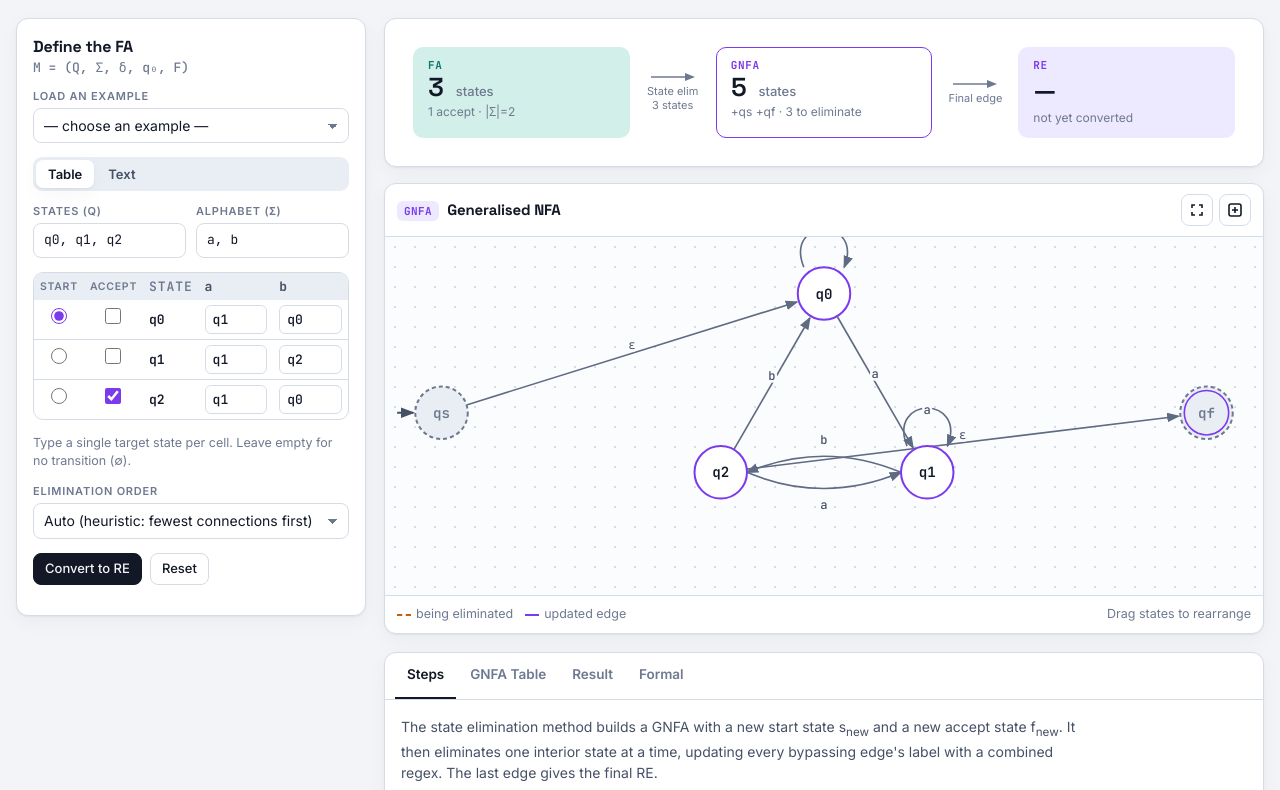
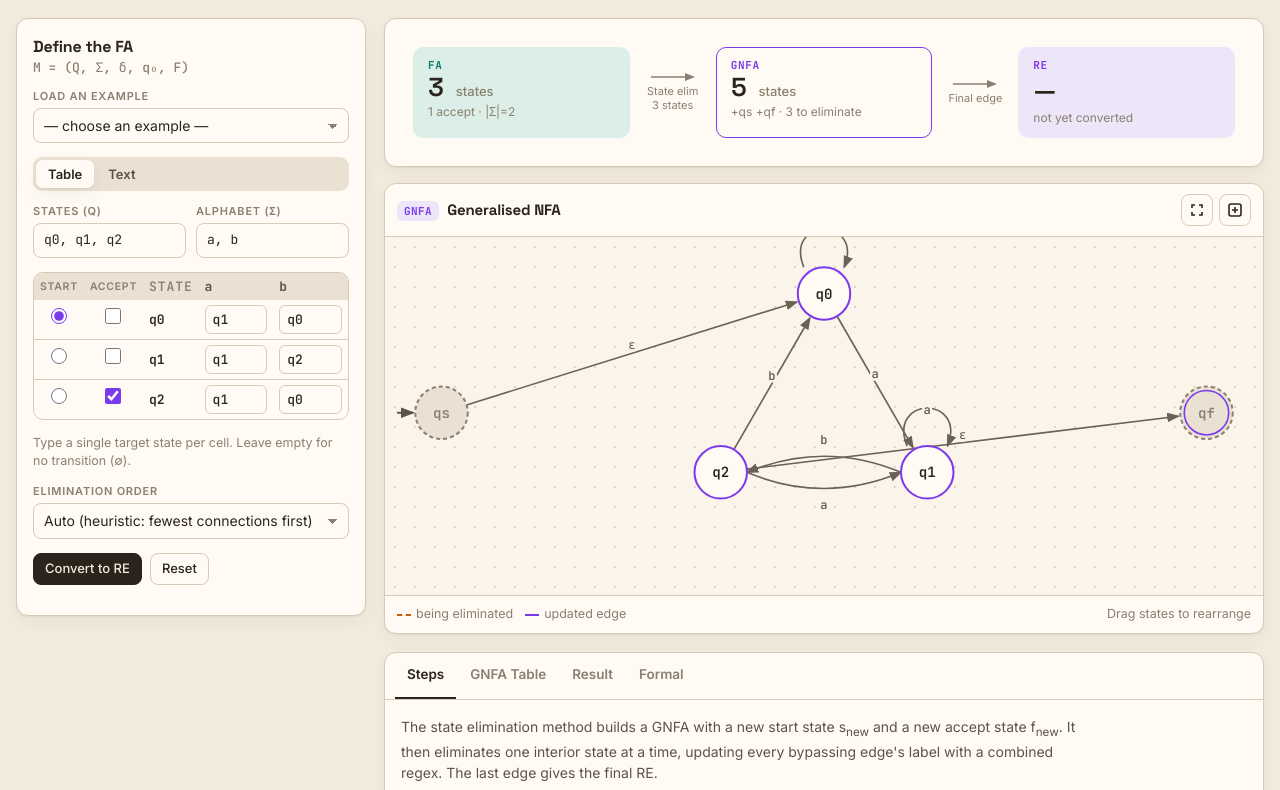
Before and after one commit to codecrafter071727/Fa-re-studio, a plain HTML site: page docs/index.html in a window 1280 px wide. Shown: the part 69-859 px from the top of the page. Drawn offline with Linux system fonts and the light colour scheme.

Commit message:
Shift the light theme to a cream color palette.
Warm the background, surfaces, and neutrals while leaving controls and conversion behavior unchanged.

Co-authored-by: Cursor <cursoragent@cursor.com>

```diff
--- a/docs/index.html
+++ b/docs/index.html
@@ -13,15 +13,15 @@
 <style>
 /* Layout: definition panel left; center GNFA canvas; right tabbed analysis panel */
 :root{
-  --bg:#F2F4F8; --surface:#FFFFFF; --surface-2:#E9EDF4; --line:#D6DCE6; --line-2:#BFC8D6;
-  --ink:#121826; --ink-2:#465166; --ink-3:#6E7990;
-  --canvas:#FBFCFE; --dot:#D5DBE6; --edge:#5F6B82;
-  --fa:#0B7A6F; --fa-soft:#D3EFEA;
-  --re:#7C3AED; --re-soft:#EDE9FE;
-  --hot:#C95F05; --hot-soft:#FFE6CC;
-  --ok:#157A3A; --ok-soft:#DCF2E3; --bad:#B93228; --bad-soft:#FBE3E0; --warn:#8A5B00; --warn-soft:#FBF0D2;
+  --bg:#F3EBDD; --surface:#FFFBF4; --surface-2:#EBE1D2; --line:#D6C9B6; --line-2:#BFAE97;
+  --ink:#2A241C; --ink-2:#5C5348; --ink-3:#8A7F70;
+  --canvas:#FAF4EA; --dot:#E0D4C4; --edge:#6B6155;
+  --fa:#0B7A6F; --fa-soft:#DCEEE8;
+  --re:#7C3AED; --re-soft:#EDE6F8;
+  --hot:#C95F05; --hot-soft:#F6E2C8;
+  --ok:#157A3A; --ok-soft:#DCF2E3; --bad:#B93228; --bad-soft:#FBE3E0; --warn:#8A5B00; --warn-soft:#F7E8C8;
   --focus:#7C3AED;
-  --shadow:0 1px 2px rgba(18,24,38,.05), 0 6px 20px rgba(18,24,38,.04);
+  --shadow:0 1px 2px rgba(42,36,28,.06), 0 6px 20px rgba(42,36,28,.05);
   --font-display:"Space Grotesk", ui-sans-serif, system-ui, sans-serif;
   --font-body:"Inter", ui-sans-serif, system-ui, -apple-system, "Segoe UI", Roboto, sans-serif;
   --font-mono:"JetBrains Mono", ui-monospace, "SF Mono", Menlo, Consolas, monospace;
```
Also changed, not shown: src/app.html (+8 -8 lines).
